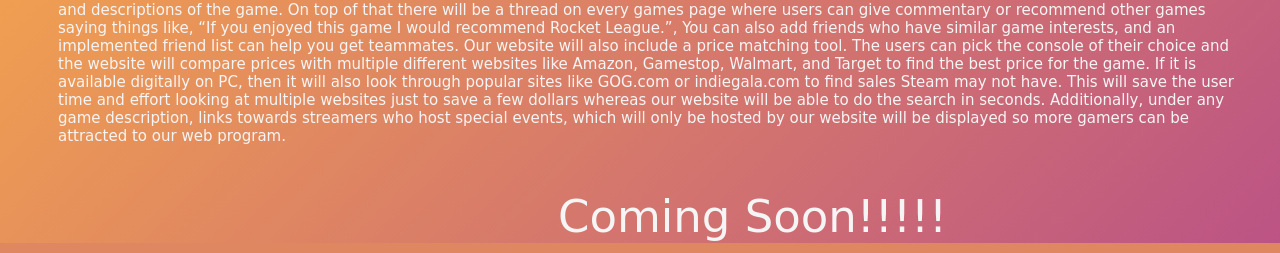
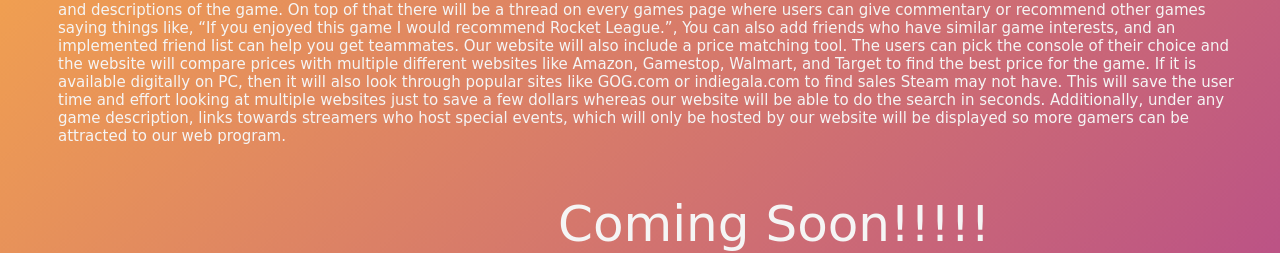
Before and after one commit to qit2/GamerSaviors, a PHP site: page /new_project.html in a window 1280 px wide. Shown: the part 938-1191 px from the top of the page. Run offline with PHP 8.4, Linux system fonts and the light colour scheme.

Commit message:
Update style.css

```diff
--- a/lab3/style.css
+++ b/lab3/style.css
@@ -247,7 +247,7 @@ header{
 }
 
 .the_end{
-  font-size: 45px;
+  font-size: 50px;
   margin-left: 550px;
   margin-right: 50px;
   margin-bottom: 30px;
```
